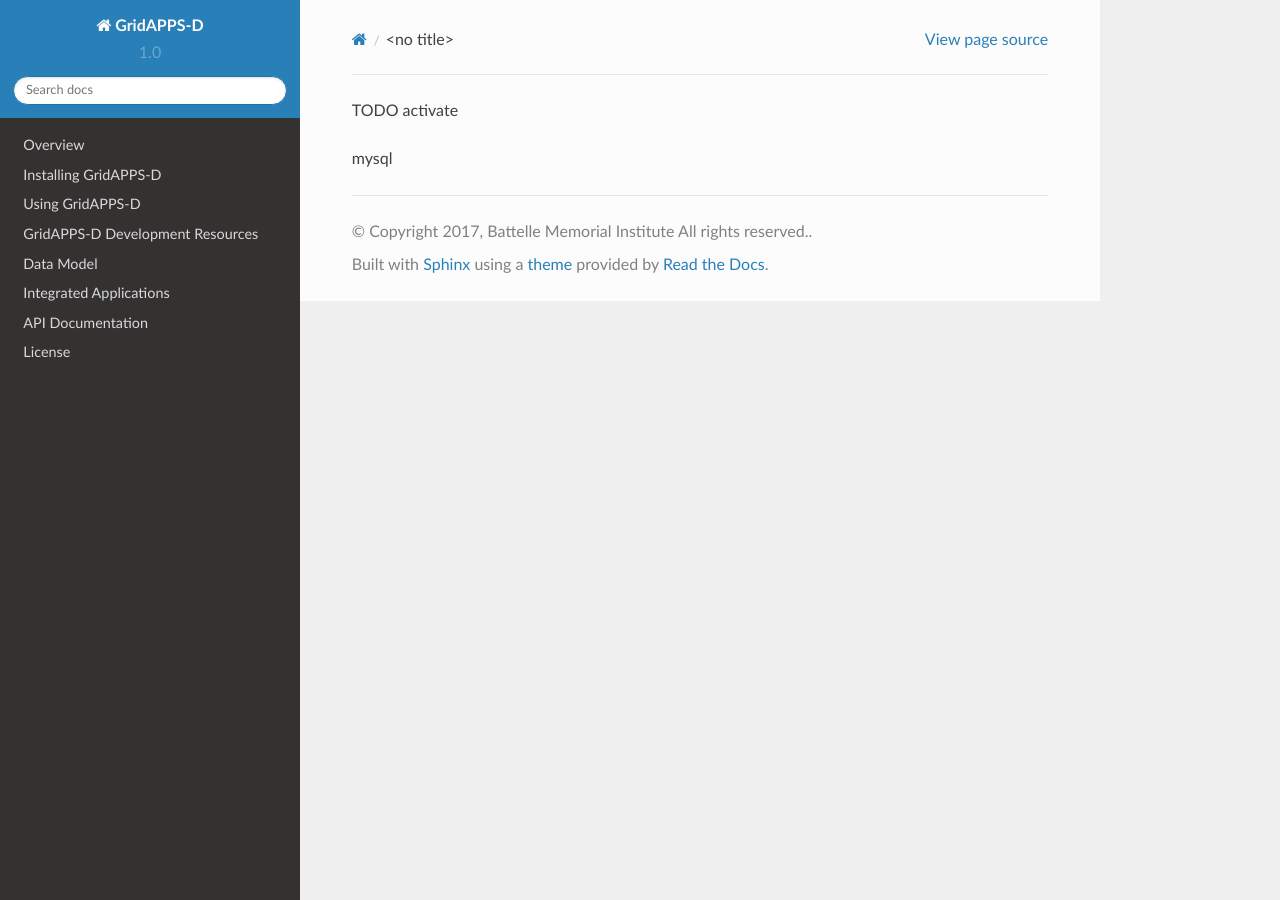
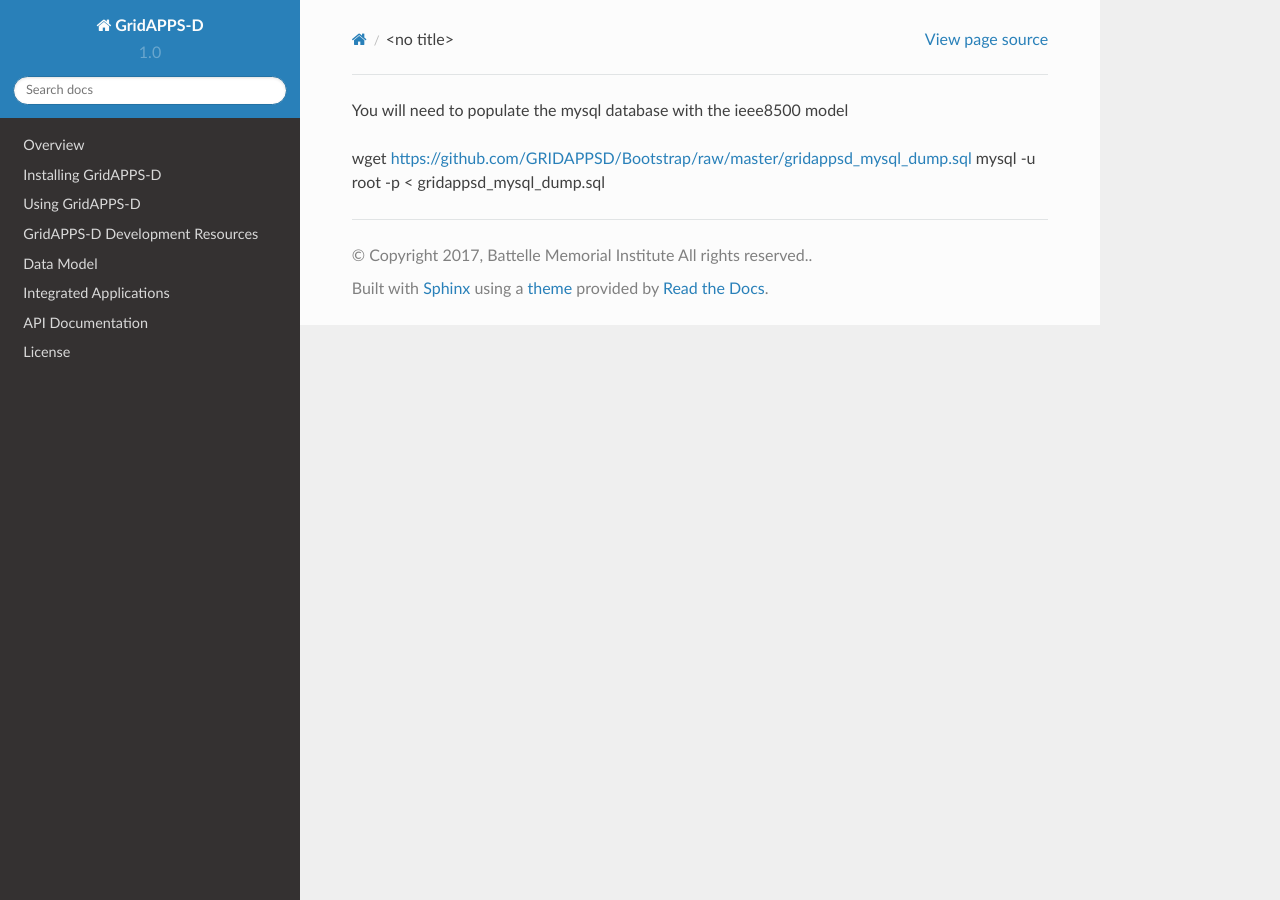
Before and after one commit to GRIDAPPSD/GOSS-GridAPPS-D, a Sphinx documentation site: the page built from docs/source/installing_gridappsd/activate.rst, in a window 1280 px wide. Built offline with Sphinx 7.4.7 and the Read the Docs theme 2.0.0, drawn with Linux system fonts in a browser that asks for light colours; pages that are not in the unit, such as notebooks, are missing from menus.

Commit message:
Create activate.rst

```diff
--- a/docs/source/installing_gridappsd/activate.rst
+++ b/docs/source/installing_gridappsd/activate.rst
@@ -1,4 +1,4 @@
-TODO activate
+You will need to populate the mysql database with the ieee8500 model
 
-
-mysql
+wget https://github.com/GRIDAPPSD/Bootstrap/raw/master/gridappsd_mysql_dump.sql
+mysql -u root -p < gridappsd_mysql_dump.sql
```
